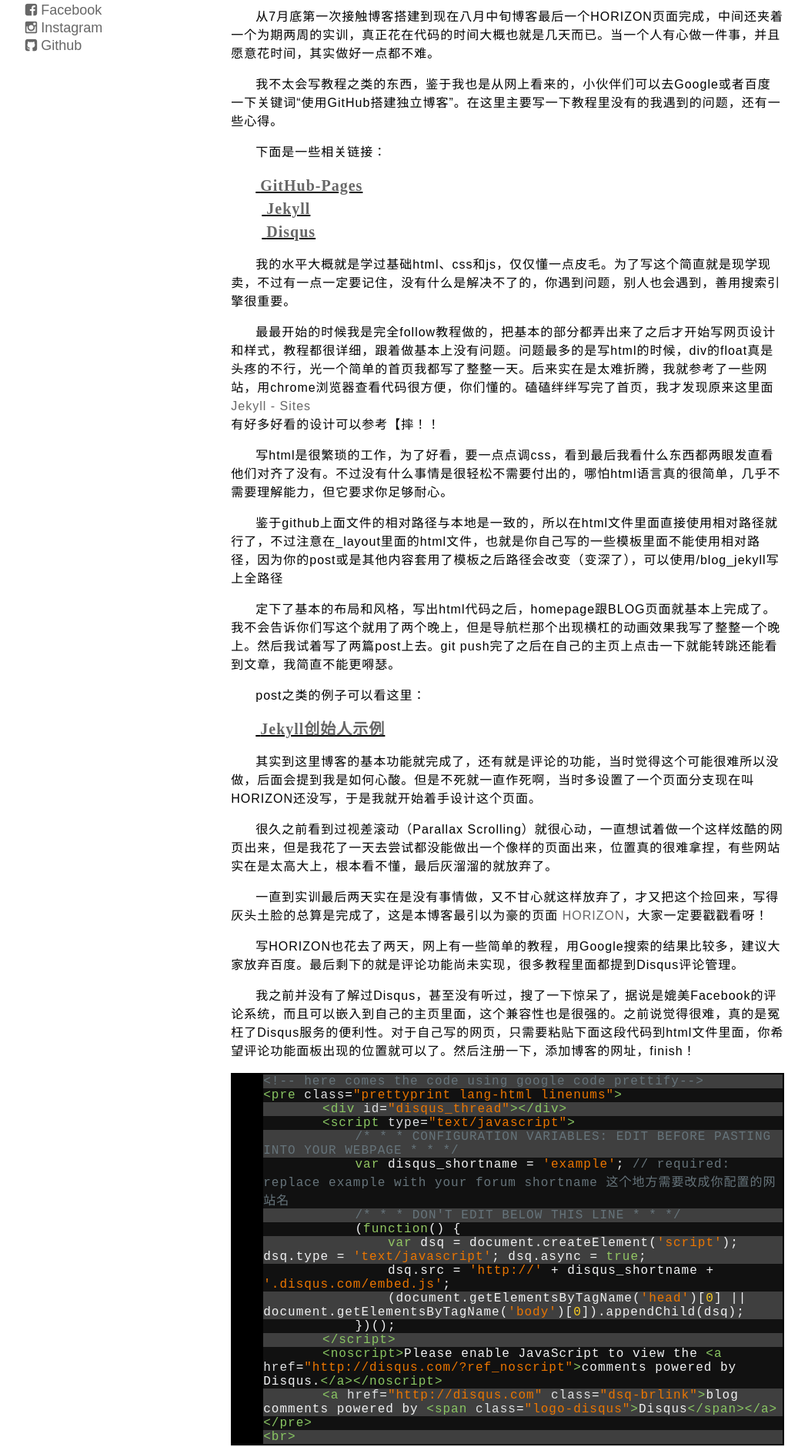
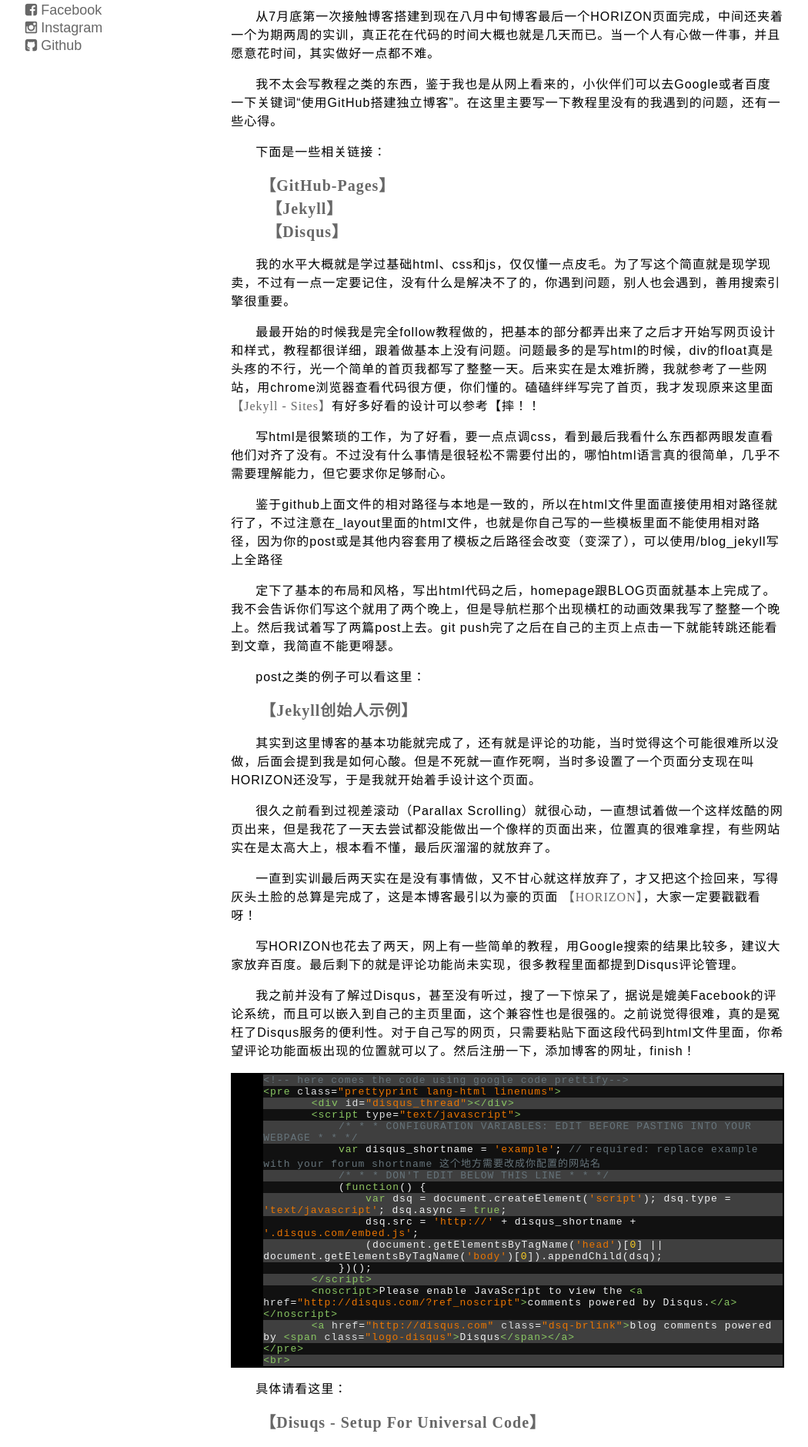
Before and after one commit to kusmour/blog_jekyll, a Jekyll site: the page built from _posts/2014-08-16-testdajianboke.md, in a window 1280 px wide. Shown: the part 368-2248 px from the top of the page at 77% size, without its empty margins (89-1139 px from the left). Built offline with Jekyll 4.4.1, drawn with Linux system fonts in a browser that asks for light colours; some web fonts are replaced; comment, search, counter and statistics services are not loaded; some of the changed text lies outside the part shown.

Commit message:
new post with md

```diff
--- a/_posts/2014-08-16-testdajianboke.md
+++ b/_posts/2014-08-16-testdajianboke.md
@@ -11,16 +11,14 @@
 我不太会写教程之类的东西，鉴于我也是从网上看来的，小伙伴们可以去Google或者百度一下关键词“使用GitHub搭建独立博客”。在这里主要写一下教程里没有的我遇到的问题，还有一些心得。
 
 <p>下面是一些相关链接：</p>
-<span class = "link"> [GitHub-Pages](https://pages.github.com/)
-	 [Jekyll](http://jekyllrb.com/)
-	 [Disqus](https://disqus.com/)
+<span class = "link"> [【GitHub-Pages】](https://pages.github.com/)
+	 [【Jekyll】](http://jekyllrb.com/)
+	 [【Disqus】](https://disqus.com/)
 </span>
 
 我的水平大概就是学过基础html、css和js，仅仅懂一点皮毛。为了写这个简直就是现学现卖，不过有一点一定要记住，没有什么是解决不了的，你遇到问题，别人也会遇到，善用搜索引擎很重要。
 
-最最开始的时候我是完全follow教程做的，把基本的部分都弄出来了之后才开始写网页设计和样式，教程都很详细，跟着做基本上没有问题。问题最多的是写html的时候，div的float真是头疼的不行，光一个简单的首页我都写了整整一天。后来实在是太难折腾，我就参考了一些网站，用chrome浏览器查看代码很方便，你们懂的。磕磕绊绊写完了首页，我才发现原来这里面
-<a href = "https://github.com/jekyll/jekyll/wiki/Sites" class = "inline">Jekyll - Sites</a>
-有好多好看的设计可以参考【摔！！
+最最开始的时候我是完全follow教程做的，把基本的部分都弄出来了之后才开始写网页设计和样式，教程都很详细，跟着做基本上没有问题。问题最多的是写html的时候，div的float真是头疼的不行，光一个简单的首页我都写了整整一天。后来实在是太难折腾，我就参考了一些网站，用chrome浏览器查看代码很方便，你们懂的。磕磕绊绊写完了首页，我才发现原来这里面<a href = "https://github.com/jekyll/jekyll/wiki/Sites" class = "inline">【Jekyll - Sites】</a>有好多好看的设计可以参考【摔！！
 
 写html是很繁琐的工作，为了好看，要一点点调css，看到最后我看什么东西都两眼发直看他们对齐了没有。不过没有什么事情是很轻松不需要付出的，哪怕html语言真的很简单，几乎不需要理解能力，但它要求你足够耐心。
 
@@ -30,13 +28,13 @@
 
 post之类的例子可以看这里：
 
-<span class = "link"> [Jekyll创始人示例](https://github.com/mojombo/tpw)</span>
+<span class = "link"> [【Jekyll创始人示例】](https://github.com/mojombo/tpw)</span>
 
 其实到这里博客的基本功能就完成了，还有就是评论的功能，当时觉得这个可能很难所以没做，后面会提到我是如何心酸。但是不死就一直作死啊，当时多设置了一个页面分支现在叫HORIZON还没写，于是我就开始着手设计这个页面。
 
 很久之前看到过视差滚动（Parallax Scrolling）就很心动，一直想试着做一个这样炫酷的网页出来，但是我花了一天去尝试都没能做出一个像样的页面出来，位置真的很难拿捏，有些网站实在是太高大上，根本看不懂，最后灰溜溜的就放弃了。
 
-一直到实训最后两天实在是没有事情做，又不甘心就这样放弃了，才又把这个捡回来，写得灰头土脸的总算是完成了，这是本博客最引以为豪的页面 <a href="{{ site.baseurl }}/horizon.html">HORIZON</a>，大家一定要戳戳看呀！
+一直到实训最后两天实在是没有事情做，又不甘心就这样放弃了，才又把这个捡回来，写得灰头土脸的总算是完成了，这是本博客最引以为豪的页面 <a href="{{ site.baseurl }}/horizon.html">【HORIZON】</a>，大家一定要戳戳看呀！
 
 写HORIZON也花去了两天，网上有一些简单的教程，用Google搜索的结果比较多，建议大家放弃百度。最后剩下的就是评论功能尚未实现，很多教程里面都提到Disqus评论管理。
 
@@ -62,7 +60,7 @@
 
 具体请看这里：
 
-<span class = "link"> [Disuqs - Setup For Universal Code](https://disqus.com/admin/universalcode/)</span>
+<span class = "link"> [【Disuqs - Setup For Universal Code】](https://disqus.com/admin/universalcode/)</span>
 
 Disqus会提供样式，也支持自己写样式。支持中文，在你的主页admin>setting里面可以设置允许匿名身份发布，这样不需要任何账号也可以进行评论。总之是一款很方便又很强大的产品。
 
@@ -76,7 +74,7 @@
 
 到官方网站下载CSS：
 
-<span class = "link"> [Font-Awesome](http://fortawesome.github.io/Font-Awesome/)</span>
+<span class = "link"> [【Font-Awesome】](http://fortawesome.github.io/Font-Awesome/)</span>
 
 使用方法如下：
 
--- a/style/article_page.css
+++ b/style/article_page.css
@@ -3,9 +3,6 @@
   src: url('./fzqkby.ttf'); /*这里是字体文件路径*/
 }
 
-i {
-	font-family: Arial;
-}
 
 article {
 	float: left;
@@ -17,7 +14,6 @@
 	padding-left: 40px;
 	font-family: fzqkby, Arial, sans-serif;
 	letter-spacing: 1px;
-	font-size: 16px;
 }
 
 .article_wrap h2 {
@@ -33,12 +29,15 @@
 	white-space: pre-wrap;
 }
 
+p>a {
+	font-family: 'PT Sans Narrow';
+}
+
 span.link {
 	clear: both;
 	font-weight: bold;
 	font-family: 'PT Sans Narrow';
 	font-size: 20px;
-	text-decoration: underline;
 }
 
 .article_wrap br {
@@ -61,8 +60,3 @@
 #disqus_thread {
 	padding-left: 30px;
 }
-
-span>i {
-	font-family: Arial;
-	font-style: normal;
-}
```
